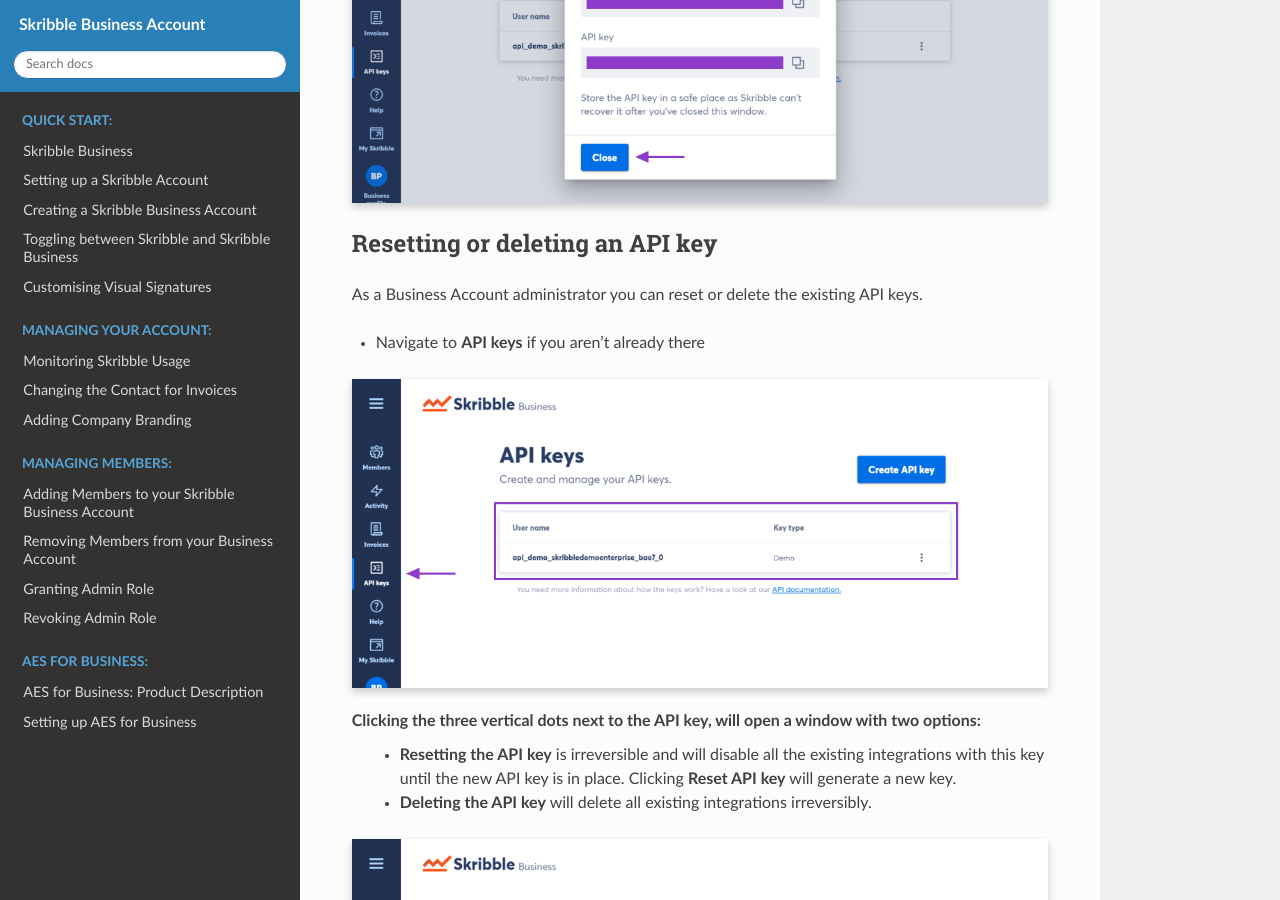
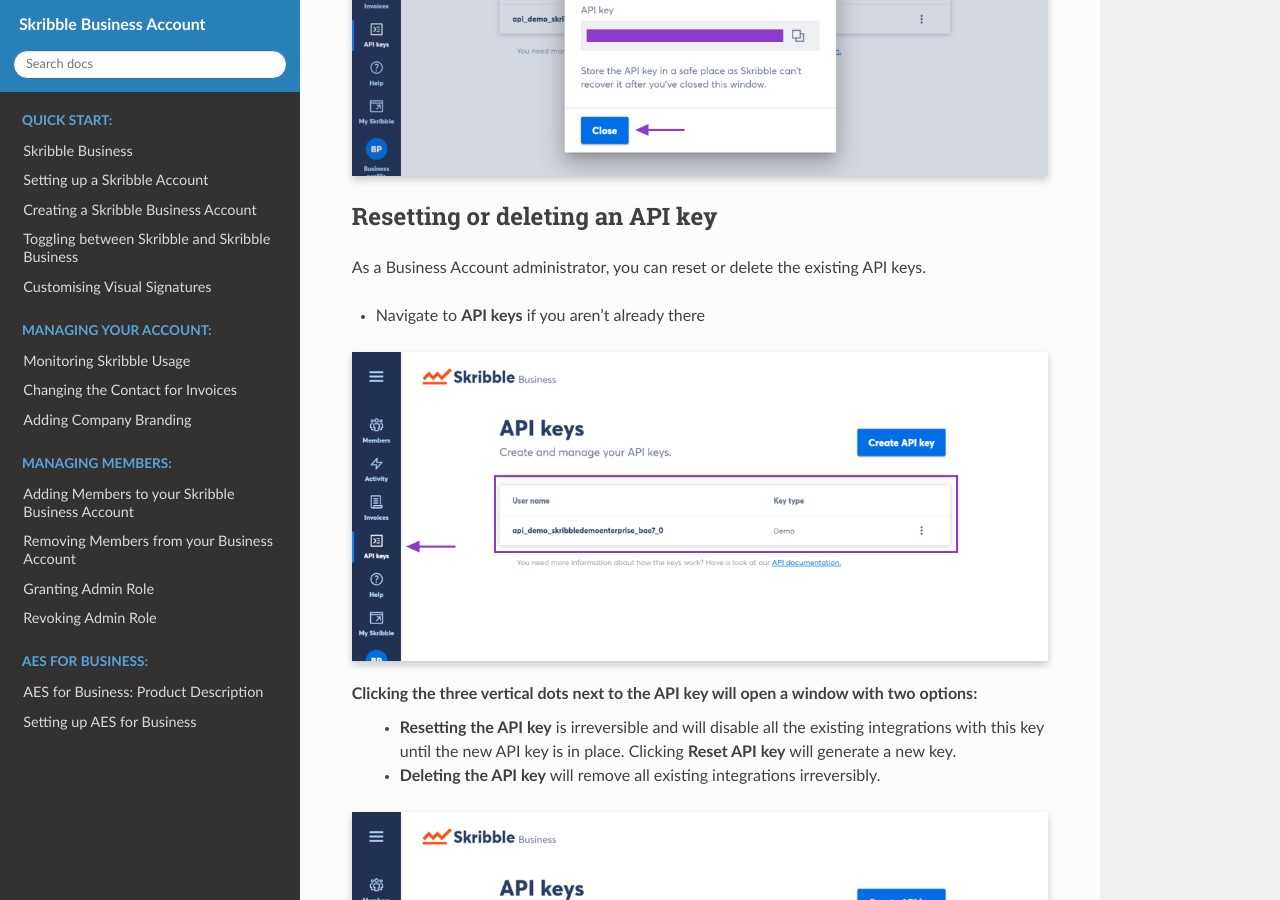
Before and after one commit to matthieu-bt/business-guide, a Sphinx documentation site: the page built from source/api/apikey.rst, in a window 1280 px wide and 900 px high, scrolled down 1876 px. Built offline with Sphinx 7.4.7 and the Read the Docs theme 2.0.0, drawn with Linux system fonts in a browser that asks for light colours; pages that are not in the unit, such as notebooks, are missing from menus; some of the changed text lies outside the part shown.

```diff
--- a/source/api/apikey.rst
+++ b/source/api/apikey.rst
@@ -50,7 +50,7 @@ In the next step, you will be able to view the API key (this is your password) a
 Resetting or deleting an API key
 --------------------------------
 
-As a Business Account administrator you can reset or delete the existing API keys.
+As a Business Account administrator, you can reset or delete the existing API keys.
 
 - Navigate to **API keys** if you aren't already there
 
@@ -59,9 +59,9 @@ As a Business Account administrator you can reset or delete the existing API key
     :class: with-shadow
 
 
-Clicking the three vertical dots next to the API key, will open a window with two options:
+Clicking the three vertical dots next to the API key will open a window with two options:
   - **Resetting the API key** is irreversible and will disable all the existing integrations with this key until the new API key is in place. Clicking **Reset API key** will generate a new key.
-  - **Deleting the API key** will delete all existing integrations irreversibly.
+  - **Deleting the API key** will remove all existing integrations irreversibly.
 
 
 .. image:: reset_or_delete_api_key.png
```
Also changed, not shown: other parts of source/api/apikey.rst (+2 -2 lines).
